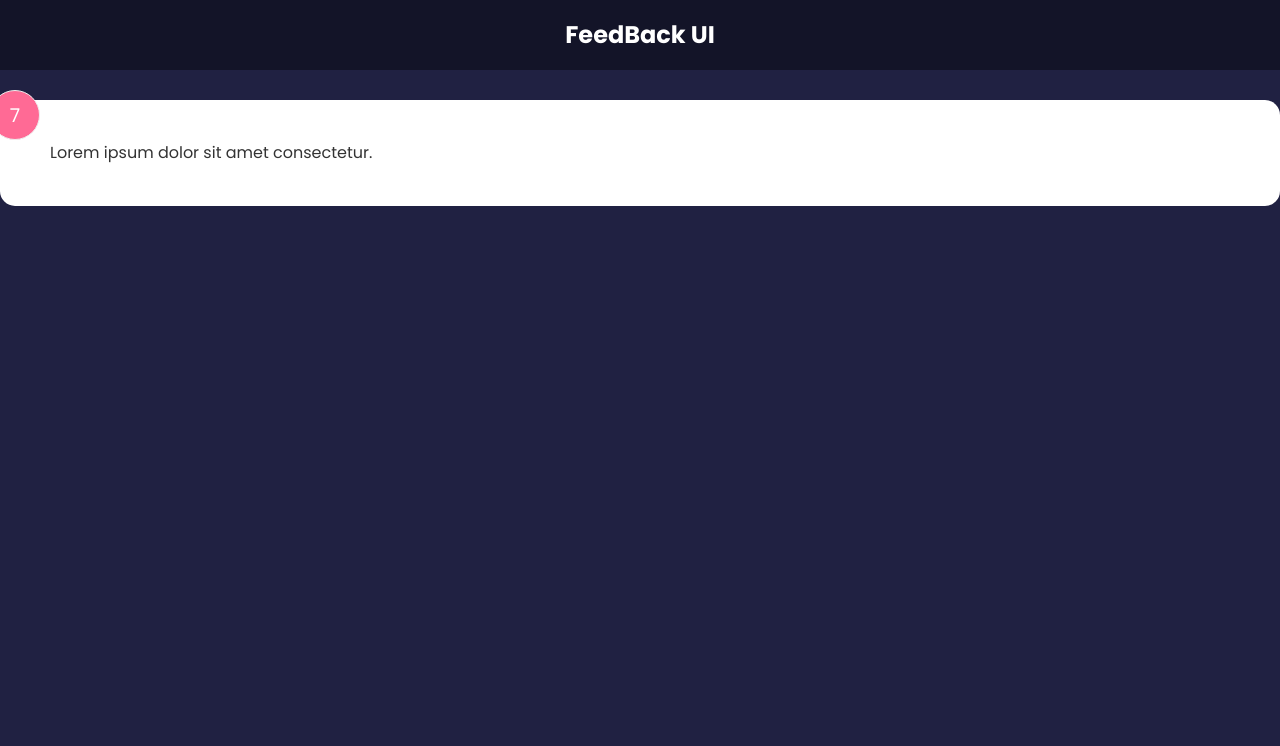
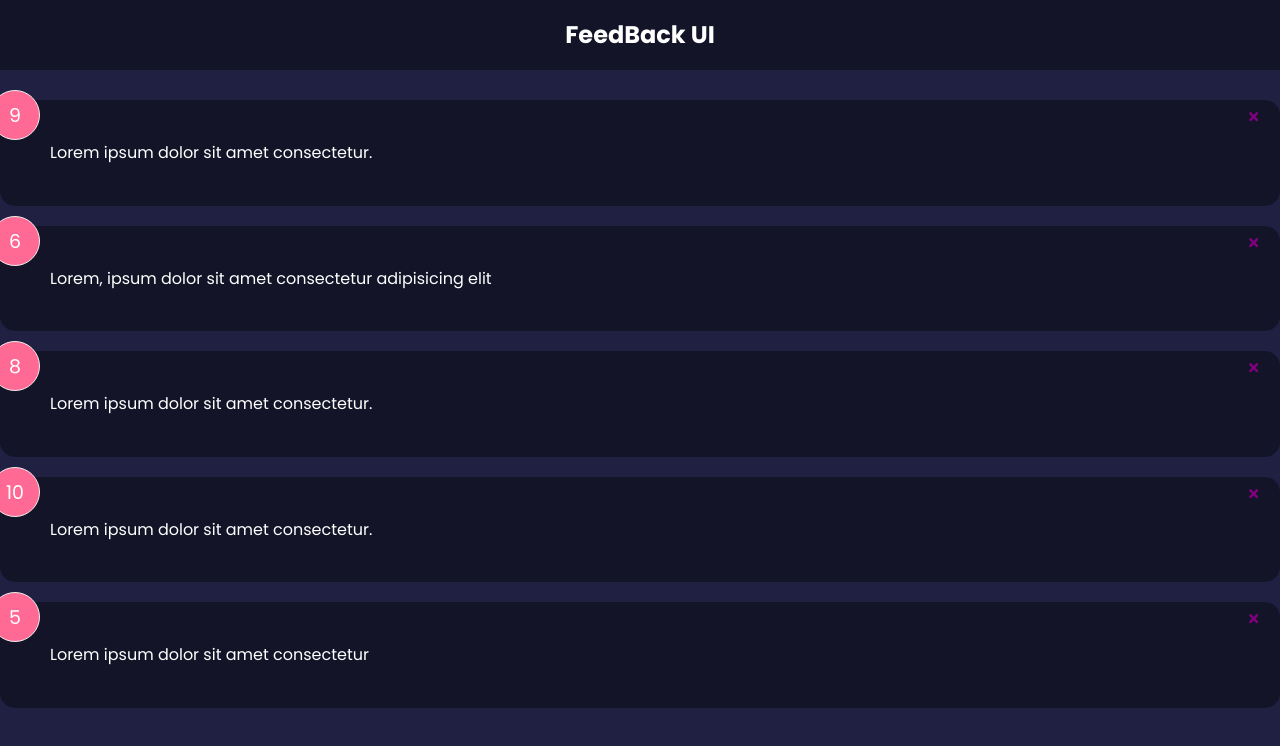
Before and after one commit to anonymousdomain/Feedback-UI, a React (Create React App) app: page / in a window 1280 px wide. Shown: the top 746 px of the page. Built offline with nearby package versions, Linux system fonts and the light colour scheme.

Commit message:
global state

```diff
--- a/src/App.js
+++ b/src/App.js
@@ -1,11 +1,19 @@
-import FeedbackItem from "./components/FeedbackItem";
+import { useState } from "react";
+import FeedbackList from "./components/FeedbackList";
 import Header from "./components/Header";
+import FeedbackData from './data/FeedbackData'
+function App() {
 
-function App() {
+  const [feedback,setFeedback]=useState(FeedbackData)
+const handleDelete=(id)=>{
+  if(window.confirm('Are you Sure You Want To Delete?')){
+    setFeedback(feedback.filter(item=>item.id!==id))
+  }
+}
   return (
     <>
       <Header />
-      <FeedbackItem/>
+      <FeedbackList feedback={feedback} handleDelete={handleDelete}/>
     </>
   );
 }
--- a/src/components/FeedbackItem.jsx
+++ b/src/components/FeedbackItem.jsx
@@ -1,12 +1,15 @@
-import React, { useState } from 'react'
+import Card from "./shared/Card"
+import {FaTimes} from 'react-icons/fa'
+function FeedbackItem({item,handleDelete}) {
 
-function FeedbackItem() {
-    const [rating ,setRating]=useState(7)
   return (
-    <div className='card'>
-    <div className='num-display'>{rating}</div>
-    <div>Lorem ipsum dolor sit amet consectetur.</div>
-    </div>
+    <Card reverse={true}>
+    <div className='num-display'>{item.rating}</div>
+    <button onClick={()=>handleDelete(item.id)} className="close">
+        <FaTimes color="purple"/>
+    </button>
+    <div>{item.text}</div>
+    </Card>
   )
 }
 
--- /dev/null
+++ b/src/components/FeedbackList.jsx
@@ -0,0 +1,14 @@
+import React from "react";
+import FeedbackItem from "./FeedbackItem";
+
+function FeedbackList({ feedback ,handleDelete}) {
+  return (
+    <div className="feedback-list">
+      {feedback.map((item) => (
+        <FeedbackItem key={item.id} item={item} handleDelete={handleDelete} />
+      ))}
+    </div>
+  );
+}
+
+export default FeedbackList;
--- /dev/null
+++ b/src/data/FeedbackData.js
@@ -0,0 +1,30 @@
+const FeedbackData=[
+
+    {
+        id:1,
+        rating:9,
+        text:"Lorem ipsum dolor sit amet consectetur."
+    },
+    {
+        id:2,
+        rating:6,
+        text:"Lorem, ipsum dolor sit amet consectetur adipisicing elit"
+    },
+    {
+        id:3,
+        rating:8,
+        text:"Lorem ipsum dolor sit amet consectetur."
+    },
+    {
+        id:4,
+        rating:10,
+        text:"Lorem ipsum dolor sit amet consectetur."
+    },
+    {
+        id:5,
+        rating:5,
+        text:"Lorem ipsum dolor sit amet consectetur"
+    },
+]
+
+export default FeedbackData;
```
Also changed, not shown: package.json (+1 -6 lines), 1 other file (tests, documents, lock files or other folders).
